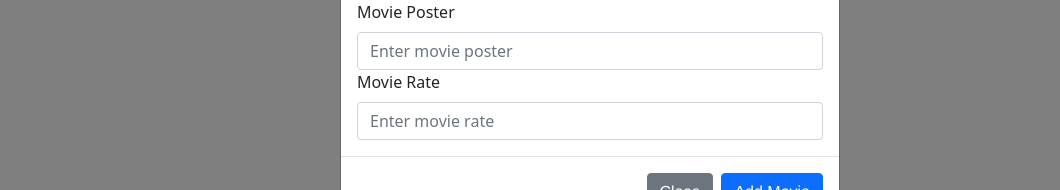
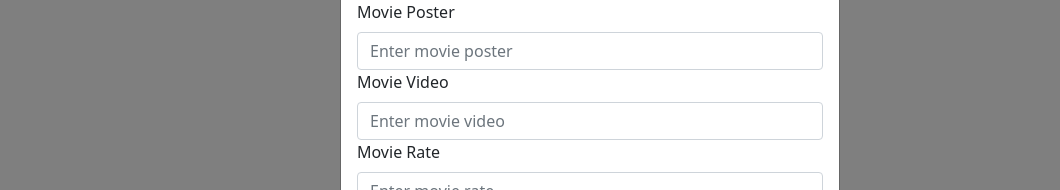
Before and after one commit to ibmo419/Movie_App, a React (Create React App) app: page / in a window 1280 px wide. Both pictures are taken after typing "Sample" into the empty fields and a click on the button "Add Movie". Shown: the part 254-444 px from the top of the page, without its empty margins (50-1110 px from the left). Built offline with nearby package versions, Linux system fonts and the light colour scheme.

Commit message:
new commit

```diff
--- a/src/components/AddMovie.js
+++ b/src/components/AddMovie.js
@@ -7,6 +7,7 @@ const AddMovie = ({ show, handleClose, addNewMovie }) => {
     description: "",
     rate: 0,
     img: "",
+    hrf:"",
   });
   const handleChange = (e) => {
     setNewmovie({ ...newmovie, [e.target.name]: e.target.value });
@@ -41,6 +42,13 @@ const AddMovie = ({ show, handleClose, addNewMovie }) => {
                 name="img"
                 onChange={handleChange}
               />
+              <Form.Label>Movie Video</Form.Label>
+              <Form.Control
+                type="text"
+                placeholder="Enter movie video"
+                name="hrf"
+                onChange={handleChange}
+              />
               <Form.Label>Movie Rate</Form.Label>
               <Form.Control
                 type="number"
```
